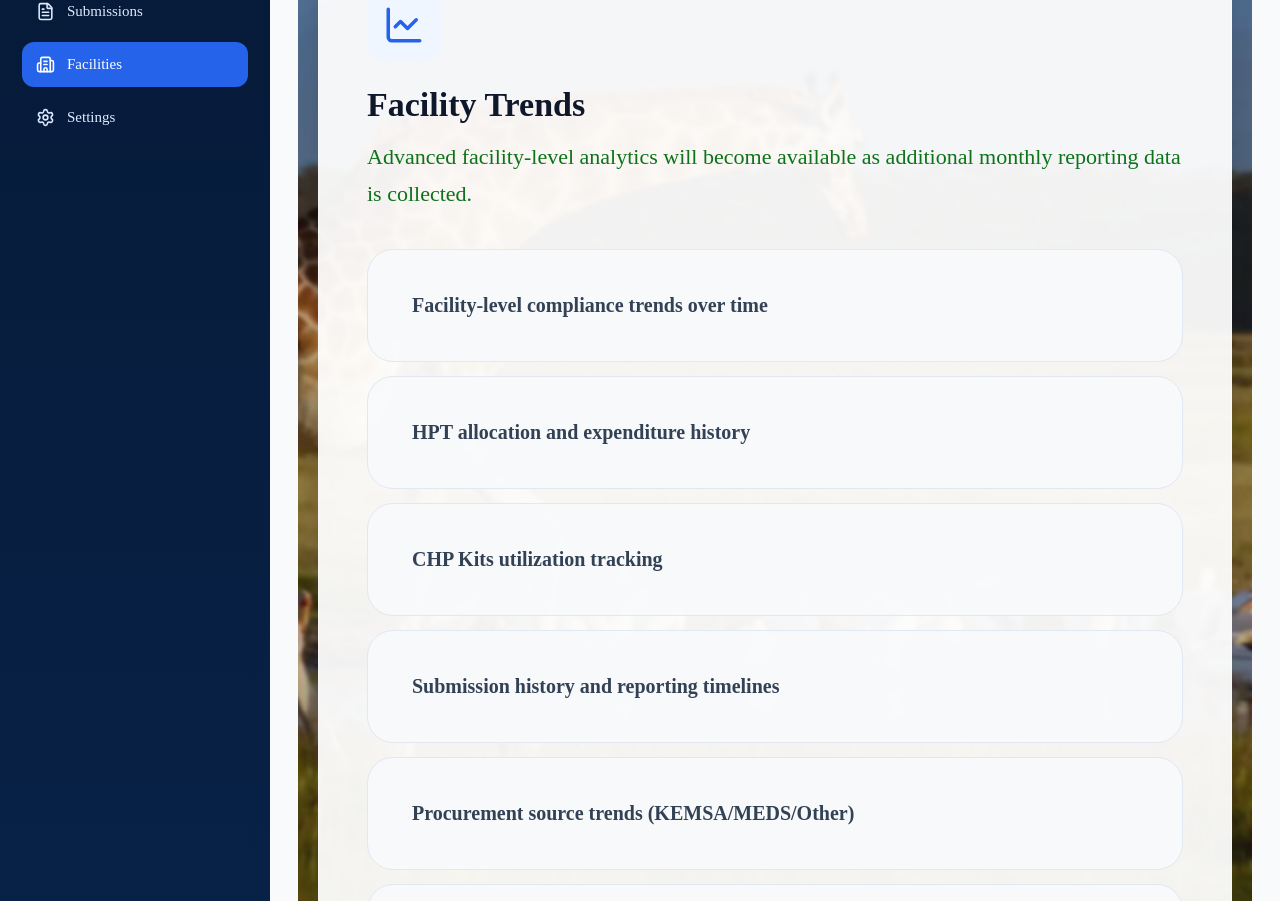
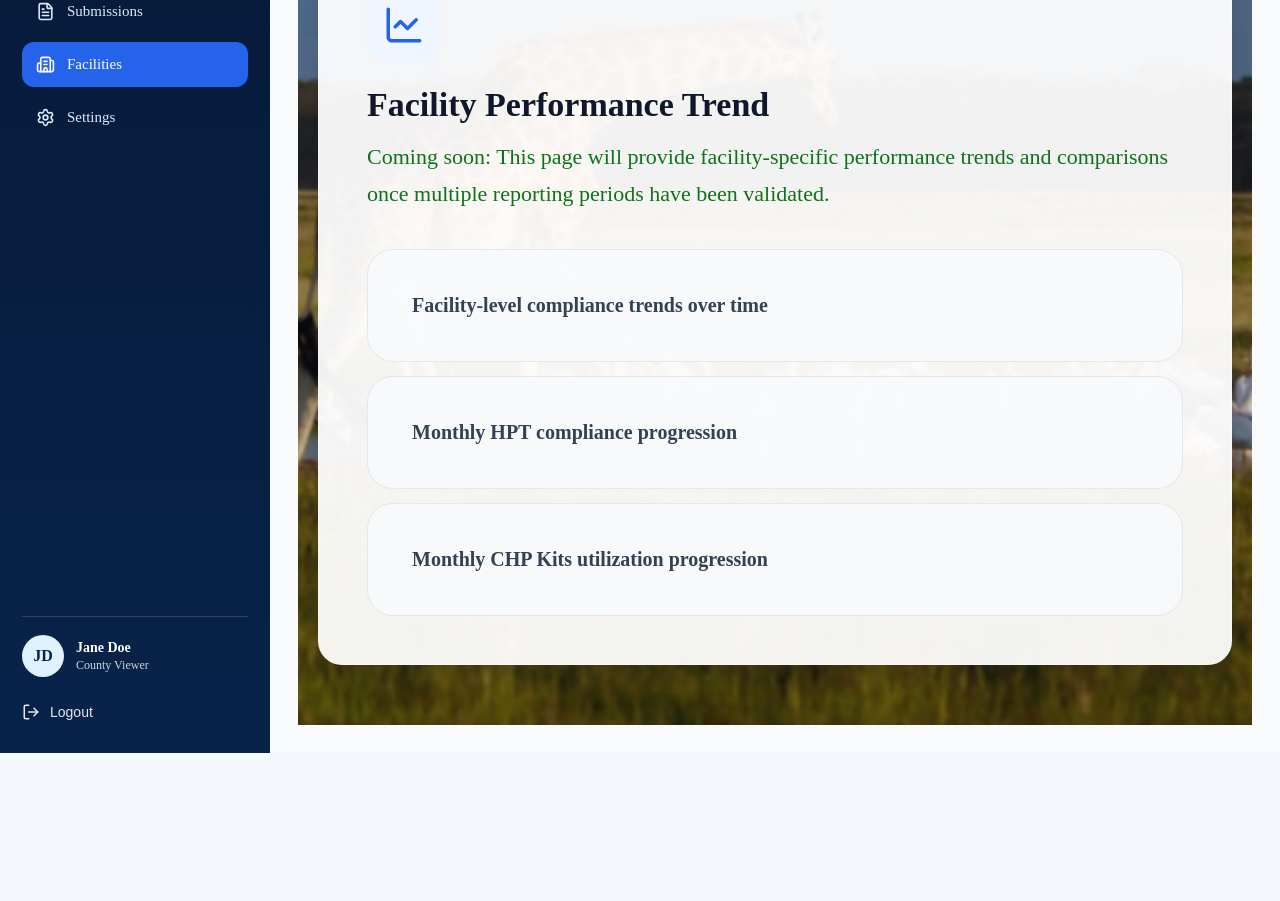
Before and after one commit to Grace-01-cell/Nakuru-HPT-monitoring-System, a React (Vite) app in the folder frontend/: page /facilities in a window 1280 px wide. Shown: the part 244-1145 px from the top of the page. After the commit the page ends 997 px from the top, so only its background shows below. Built offline with nearby package versions, Linux system fonts and the light colour scheme.

Commit message:
Improvements

```diff
--- a/frontend/src/pages/FacilityTrends.tsx
+++ b/frontend/src/pages/FacilityTrends.tsx
@@ -17,21 +17,19 @@ function FacilityTrends() {
           <LineChart size={42} />
         </div>
 
-        <h1>Facility Trends</h1>
+        <h1>Facility Performance Trend</h1>
 
         <p className="coming-soon">
-          Advanced facility-level analytics will become available as additional
-          monthly reporting data is collected.
+          Coming soon: This page will provide facility-specific performance trends and
+  comparisons once multiple reporting periods have been validated.
         </p>
 
         <div className="future-features">
           <div className="feature-item">Facility-level compliance trends over time</div>
-          <div className="feature-item">HPT allocation and expenditure history</div>
-          <div className="feature-item">CHP Kits utilization tracking</div>
+          <div className="feature-item">Monthly HPT compliance progression</div>
+          <div className="feature-item">Monthly CHP Kits utilization progression</div>
 
-          <div className="feature-item">Submission history and reporting timelines</div>
-          <div className="feature-item">Procurement source trends (KEMSA/MEDS/Other)</div>
-          <div className="feature-item">Supporting document history</div>
+
         </div>
       </div>
     </div>
```
Also changed, not shown: 1 other file (tests, documents, lock files or other folders).
